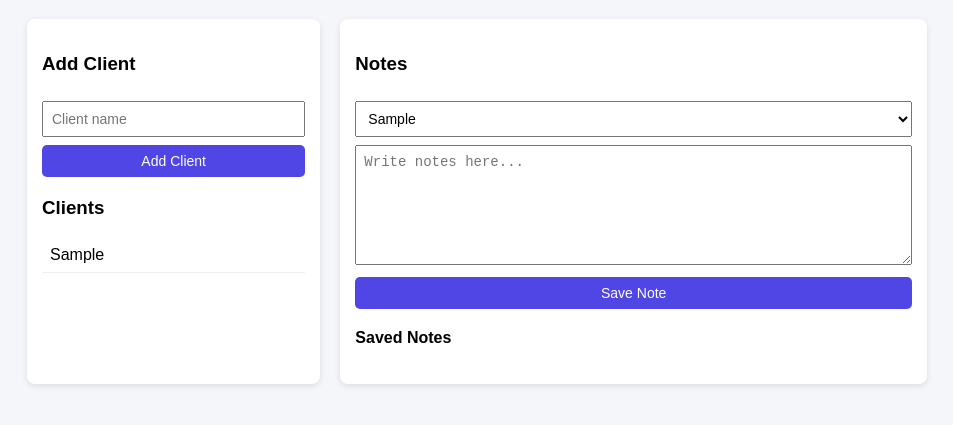
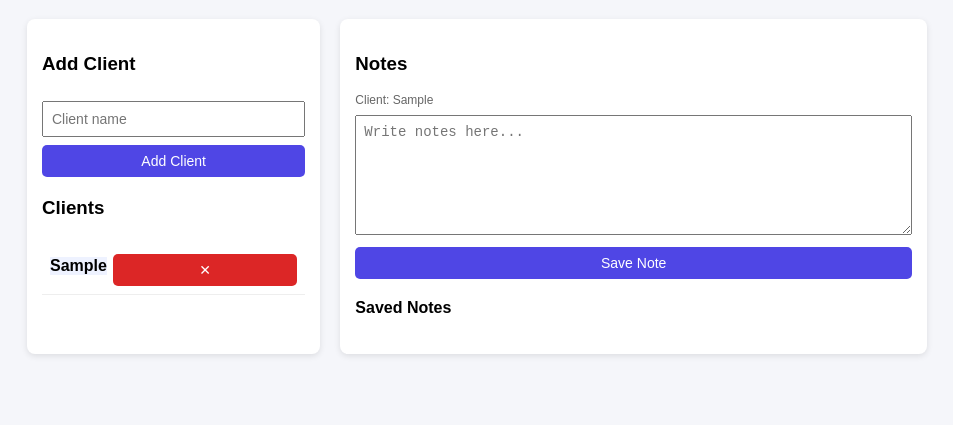
Before and after one commit to xlMCMlx/test1, a plain HTML site: page index.html in a window 1280 px wide. Both pictures are taken after typing "Sample" into the empty fields and a click on the button "Add Client". Shown: the part 81-506 px from the top of the page, without its empty margins (163-1116 px from the left). Drawn offline with Linux system fonts and the light colour scheme.

Commit message:
Update index.html

```diff
--- a/index.html
+++ b/index.html
@@ -11,9 +11,8 @@
       margin: 0;
       padding: 20px;
     }
-    h1 {
-      text-align: center;
-    }
+    h1 { text-align: center; }
+
     .container {
       max-width: 900px;
       margin: auto;
@@ -27,17 +26,14 @@
       padding: 15px;
       box-shadow: 0 2px 6px rgba(0,0,0,0.1);
     }
-    input, textarea, button, select {
+    input, textarea, button {
       width: 100%;
       margin-top: 8px;
       padding: 8px;
       box-sizing: border-box;
       font-size: 14px;
     }
-    textarea {
-      min-height: 120px;
-      resize: vertical;
-    }
+    textarea { min-height: 120px; }
     button {
       background: #4f46e5;
       color: white;
@@ -45,26 +41,26 @@
       border-radius: 5px;
       cursor: pointer;
     }
-    button:hover {
-      background: #4338ca;
-    }
-    ul {
-      list-style: none;
-      padding: 0;
-      margin: 0;
-    }
+    button:hover { background: #4338ca; }
+
+    ul { list-style: none; padding: 0; margin: 0; }
     li {
       padding: 8px;
       border-bottom: 1px solid #eee;
-      cursor: pointer;
+      display: flex;
+      justify-content: space-between;
+      align-items: center;
     }
-    li:hover {
-      background: #f1f1f1;
+    li span { cursor: pointer; }
+    li:hover { background: #f1f1f1; }
+
+    .active { font-weight: bold; background: #eef2ff; }
+    .small { font-size: 12px; color: #666; }
+    .danger {
+      background: #dc2626;
+      margin-left: 6px;
     }
-    .small {
-      font-size: 12px;
-      color: #666;
-    }
+    .danger:hover { background: #b91c1c; }
   </style>
 </head>
 <body>
@@ -84,7 +80,7 @@
     <!-- Notes -->
     <div class="card">
       <h3>Notes</h3>
-      <select id="clientSelect"></select>
+      <div id="activeClient" class="small">No client selected</div>
       <textarea id="noteText" placeholder="Write notes here..."></textarea>
       <button onclick="saveNote()">Save Note</button>
 
@@ -115,6 +111,14 @@
   render();
 }
 
+function deleteClient(name) {
+  if (!confirm(`Delete client "${name}" and all notes?`)) return;
+  delete data.clients[name];
+  if (data.selectedClient === name) data.selectedClient = null;
+  saveData();
+  render();
+}
+
 function selectClient(name) {
   data.selectedClient = name;
   saveData();
@@ -134,30 +138,55 @@
   render();
 }
 
+function deleteNote(index) {
+  if (!confirm("Delete this note?")) return;
+  data.clients[data.selectedClient].splice(index, 1);
+  saveData();
+  render();
+}
+
 function render() {
-    // Clients list
+  // Active client
+  activeClient.textContent = data.selectedClient
+    ? `Client: ${data.selectedClient}`
+    : "No client selected";
+
+  // Clients
   clientList.innerHTML = "";
-    clientSelect.innerHTML = "";
-
   Object.keys(data.clients).forEach(name => {
     const li = document.createElement("li");
-      li.textContent = name;
-      li.onclick = () => selectClient(name);
+
+    const label = document.createElement("span");
+    label.textContent = name;
+    label.onclick = () => selectClient(name);
+    if (name === data.selectedClient) label.classList.add("active");
+
+    const del = document.createElement("button");
+    del.textContent = "✕";
+    del.className = "danger";
+    del.onclick = () => deleteClient(name);
+
+    li.appendChild(label);
+    li.appendChild(del);
     clientList.appendChild(li);
-
-      const opt = document.createElement("option");
-      opt.value = name;
-      opt.textContent = name;
-      if (name === data.selectedClient) opt.selected = true;
-      clientSelect.appendChild(opt);
   });
 
   // Notes
   noteList.innerHTML = "";
   if (data.selectedClient) {
-      (data.clients[data.selectedClient] || []).forEach(n => {
+    data.clients[data.selectedClient].forEach((n, i) => {
       const li = document.createElement("li");
-        li.innerHTML = `<div>${n.text}</div><div class="small">${n.time}</div>`;
+
+      const content = document.createElement("span");
+      content.innerHTML = `<div>${n.text}</div><div class="small">${n.time}</div>`;
+
+      const del = document.createElement("button");
+      del.textContent = "✕";
+      del.className = "danger";
+      del.onclick = () => deleteNote(i);
+
+      li.appendChild(content);
+      li.appendChild(del);
       noteList.appendChild(li);
     });
   }
```
Lines whose indentation alone changed are shown as unchanged.
